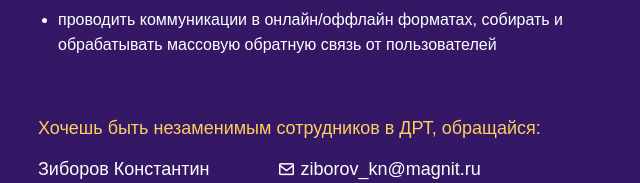
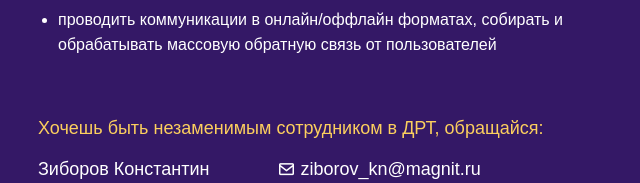
Before and after one commit to drtteam/vacancydrt, a plain HTML site: page index.html in a window 1280 px wide. Shown: the part 2357-2540 px from the top of the page, 302-942 px from the left. Drawn offline with nearby package versions, Linux system fonts and the light colour scheme; a web font is replaced by a local one.

Commit message:
Update index.html

```diff
--- a/index.html
+++ b/index.html
@@ -145,7 +145,7 @@
 
 				<div class="contact-info">
 					<p>
-						<span>Хочешь быть незаменимым сотрудников в ДРТ, обращайся:</span>
+						<span>Хочешь быть незаменимым сотрудником в ДРТ, обращайся:</span>
 					</p>
 					<div class="contact-methods">
 						<p>Зиборов Константин</p>
```
